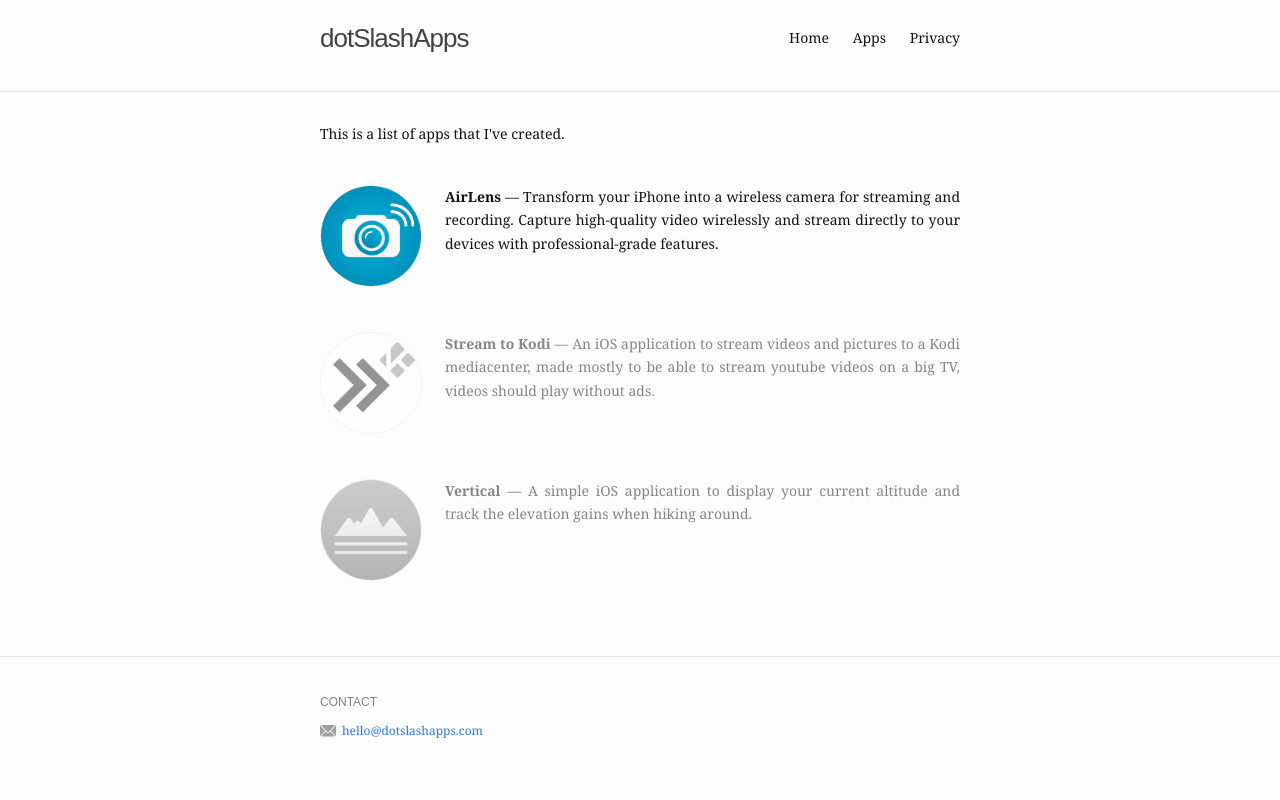
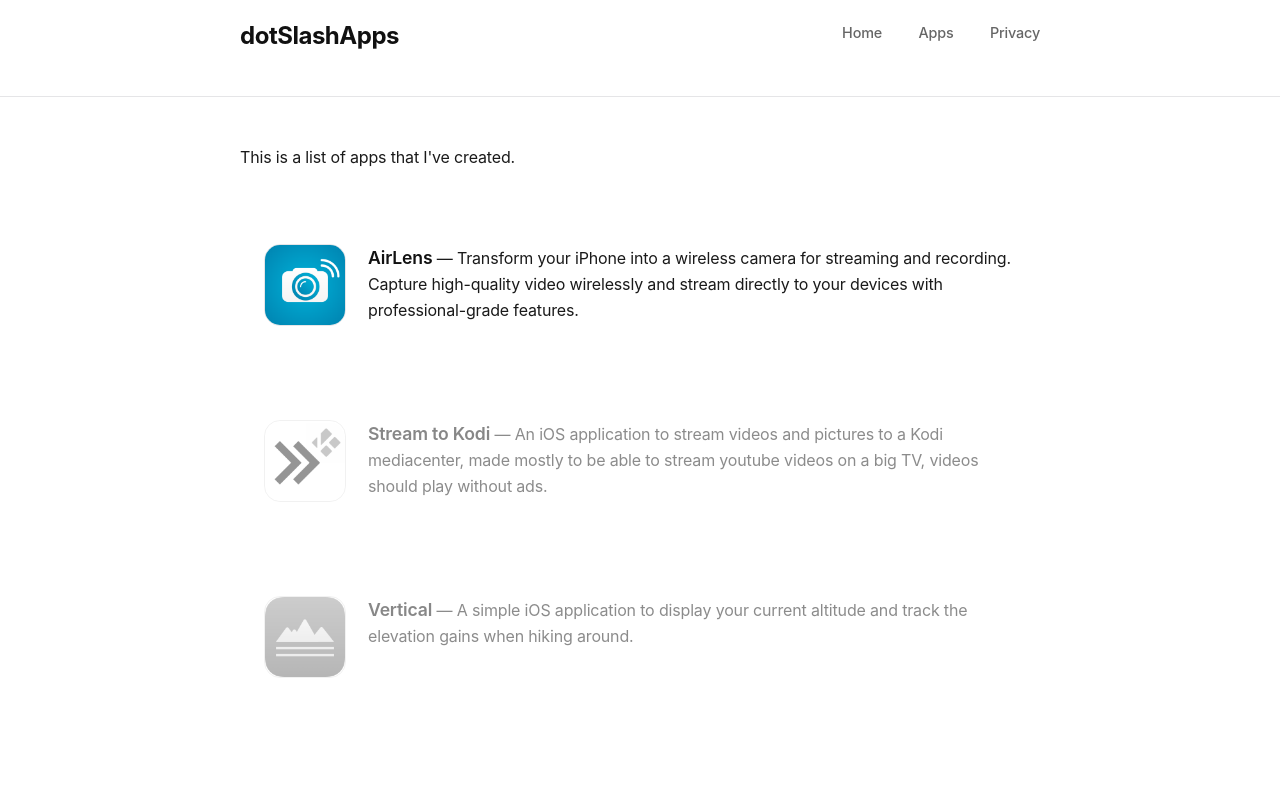
Before and after one commit to dotslashapps/dotslashapps.github.io, a plain HTML site: page apps/index.html in a window 1280 px wide. Shown: the top 800 px of the page. Drawn offline with Linux system fonts and the light colour scheme.

Commit message:
Update index.html

```diff
--- a/apps/index.html
+++ b/apps/index.html
@@ -7,7 +7,7 @@
     <title>dotSlashApps</title>
     <meta name="title" content="dotSlashApps"/>
     <meta name="description" content="dotSlashApps, an independent developer from Italy."/>
-    <link rel="stylesheet" href="/assets/css/main.css"/>
+    <link rel="stylesheet" href="/assets/css/alternate.css"/>
     <link rel="canonical" href="/"/>
     <link rel="shortcut icon" href="/favicon.ico" type="image/x-icon"/>
     <style>
```
